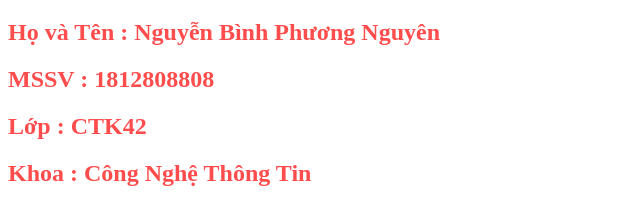
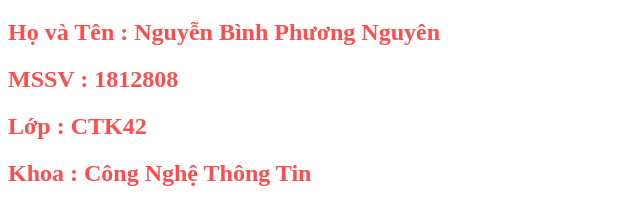
Before and after one commit to nguyennguyen177013/nguyennguyen177013.github.io, a plain HTML site: page about.html in a window 1280 px wide. Shown: the part 190-410 px from the top of the page, 0-640 px from the left. Drawn offline with Linux system fonts and the light colour scheme.

Commit message:
Update about.html

```diff
--- a/about.html
+++ b/about.html
@@ -11,7 +11,7 @@
 	</div>
 	<h1>Thông Tin Cá Nhân</h1>
 	<h2>Họ và Tên : Nguyễn Bình Phương Nguyên</h2>
-	<h2>MSSV : 1812808808</h2>
+	<h2>MSSV : 1812808</h2>
 	<h2>Lớp : CTK42</h2>
 	<h2>Khoa : Công Nghệ Thông Tin</h2>
 	<ul class="thongtin">
```
